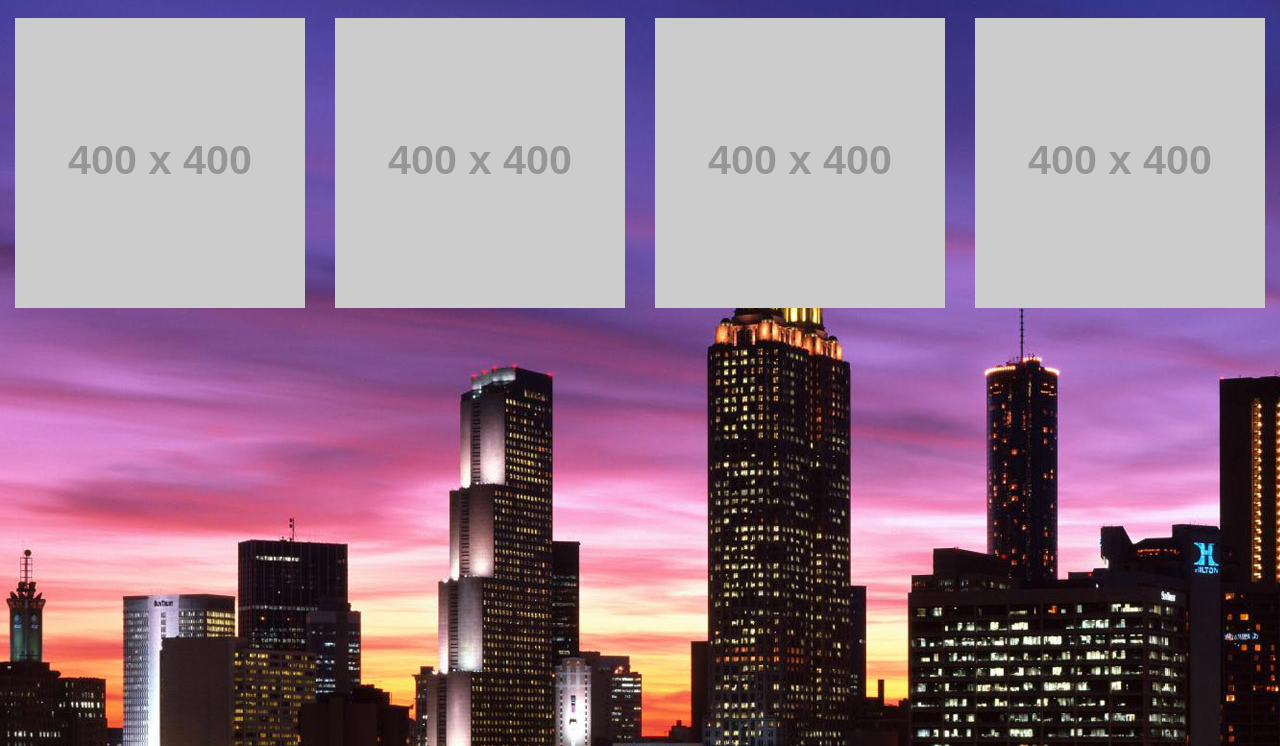
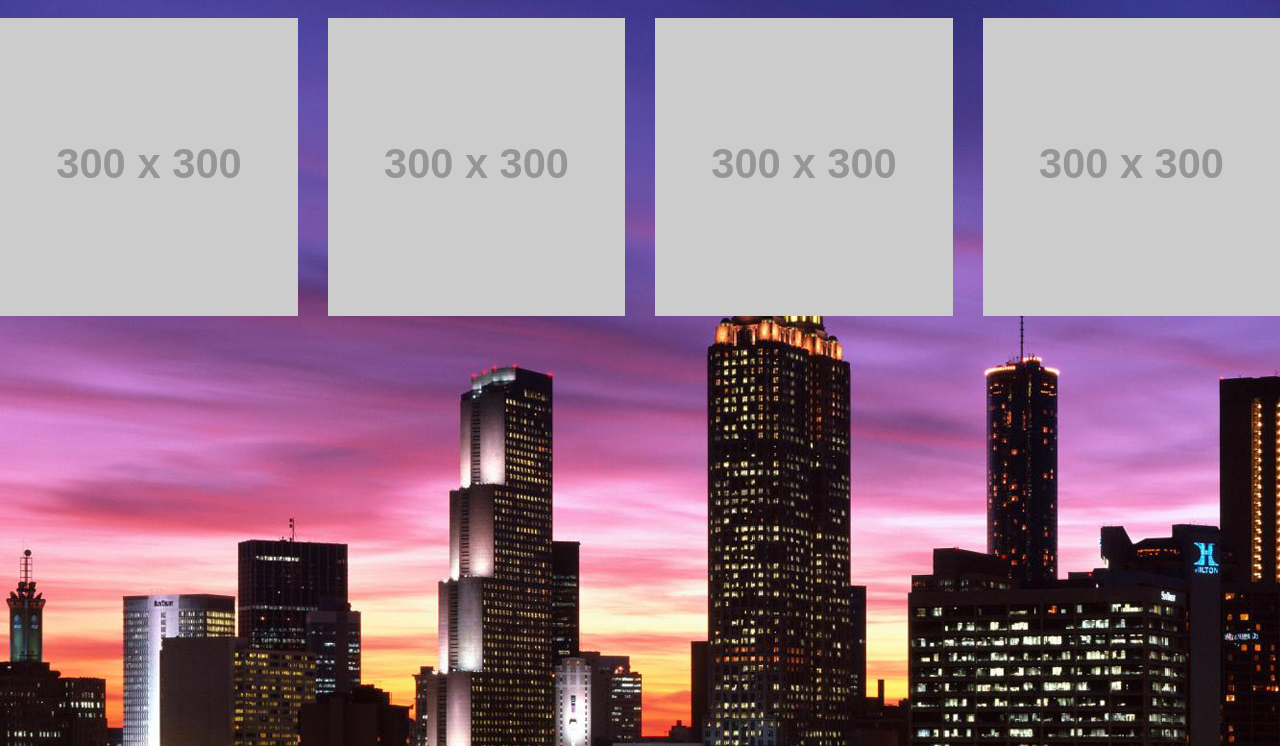
Before and after one commit to KumaNoVlad/web-proj-groupj, a plain HTML site: page index.html in a window 1280 px wide. Both pictures are taken after a click on the element "Sports". Shown: the part 54-800 px from the top of the page. Drawn offline with nearby package versions, Linux system fonts and the light colour scheme; placeholder pictures from the web are drawn by us.

Commit message:
Made changes to images
Removed containing divs for images. Also put the nav, menu and game in the same container.

```diff
--- a/index.html
+++ b/index.html
@@ -22,88 +22,56 @@
 </head>
 
 <body>
-
+    <div class="fluid-container">
         <nav class="navbar navbar-fixed" role="navigation">
-
             <div class="navbar-inner">
-
                 <div class="container mid">
-
                     <div class="navbar-brand midBox" id="home">
                         4 Picture Game
                     </div>
-
                 </div>
                 <!-- end middle container -->
-
             </div>
             <!-- /.container-fluid -->
-
         </nav>
-
-    <div class="container" id="menu">
-
+        <div id="menu">
             <div class="jumbotron mid">
                 <p>Please choose a topic from the ones provided below</p>
             </div>
             <!-- jumbotron -->
-
             <div class="row rowfull">
-
                 <div class="col-sm-4 thing" id="option1">
-                <a href="#" class="fill">Animals</a>
+                    <a href="#" class="fill">
+                        Animals
+                    </a>
                 </div>
                 <!-- col -->
-
                 <div class="col-sm-4 thing" id="option2">
-                <a href="#" class="fill">Music</a>
+                    <a href="#" class="fill">
+                        Music
+                    </a>
                 </div>
                 <!-- col -->
-
                 <div class="col-sm-4 thing" id="option3">
-                <a href="#" class="fill">Sports</a>
-            </div>
-            <!-- col -->
-
-        </div>
-        <!-- row -->
-
-    </div>
-    <!-- Outer Container -->
-
-    <div class="container-fluid" id="game">
-        <div class="row">
-            <div class="col-md-3 col-sm-6 col-xs-12">
-                <div class="thumb">
-                    <img class="img-responsive" src="http://placehold.it/400">
-                </div>
-            </div>
-            <!-- col -->
-
-            <div class="col-md-3 col-sm-6 col-xs-12">
-                <div class="thumb">
-                    <img class="img-responsive" src="http://placehold.it/400">
-                </div>
-            </div>
-            <!-- col -->
-
-            <div class="col-md-3 col-sm-6 col-xs-12">
-                <div class="thumb">
-                    <img class="img-responsive" src="http://placehold.it/400">
-                </div>
-            </div>
-            <!-- col -->
-
-            <div class="col-md-3 col-sm-6 col-xs-12">
-                <div class="thumb">
-                    <img class="img-responsive" src="http://placehold.it/400">
-                </div>
+                    <a href="#" class="fill">
+                        Sports
+                    </a>
                 </div>
                 <!-- col -->
             </div>
             <!-- row -->
         </div>
-    <!-- container-fluid -->
+        <div id="game">
+            <div class="row" id="imageCont">
+                <img class="img-responsive col-md-3 col-sm-6 col-sx-12" src="http://placehold.it/300">
+                <img class="img-responsive col-md-3 col-sm-6 col-sx-12" src="http://placehold.it/300">
+                <img class="img-responsive col-md-3 col-sm-6 col-sx-12" src="http://placehold.it/300">
+                <img class="img-responsive col-md-3 col-sm-6 col-sx-12" src="http://placehold.it/300">
+            </div>
+            <!-- row -->
+        </div>
+    </div>
+    <!-- Outer Container -->
 
     <!-- jQuery (necessary for Bootstrap's JavaScript plugins) -->
     <script src="https://ajax.googleapis.com/ajax/libs/jquery/1.11.0/jquery.min.js"></script>
```
Lines whose indentation alone changed are shown as unchanged.
